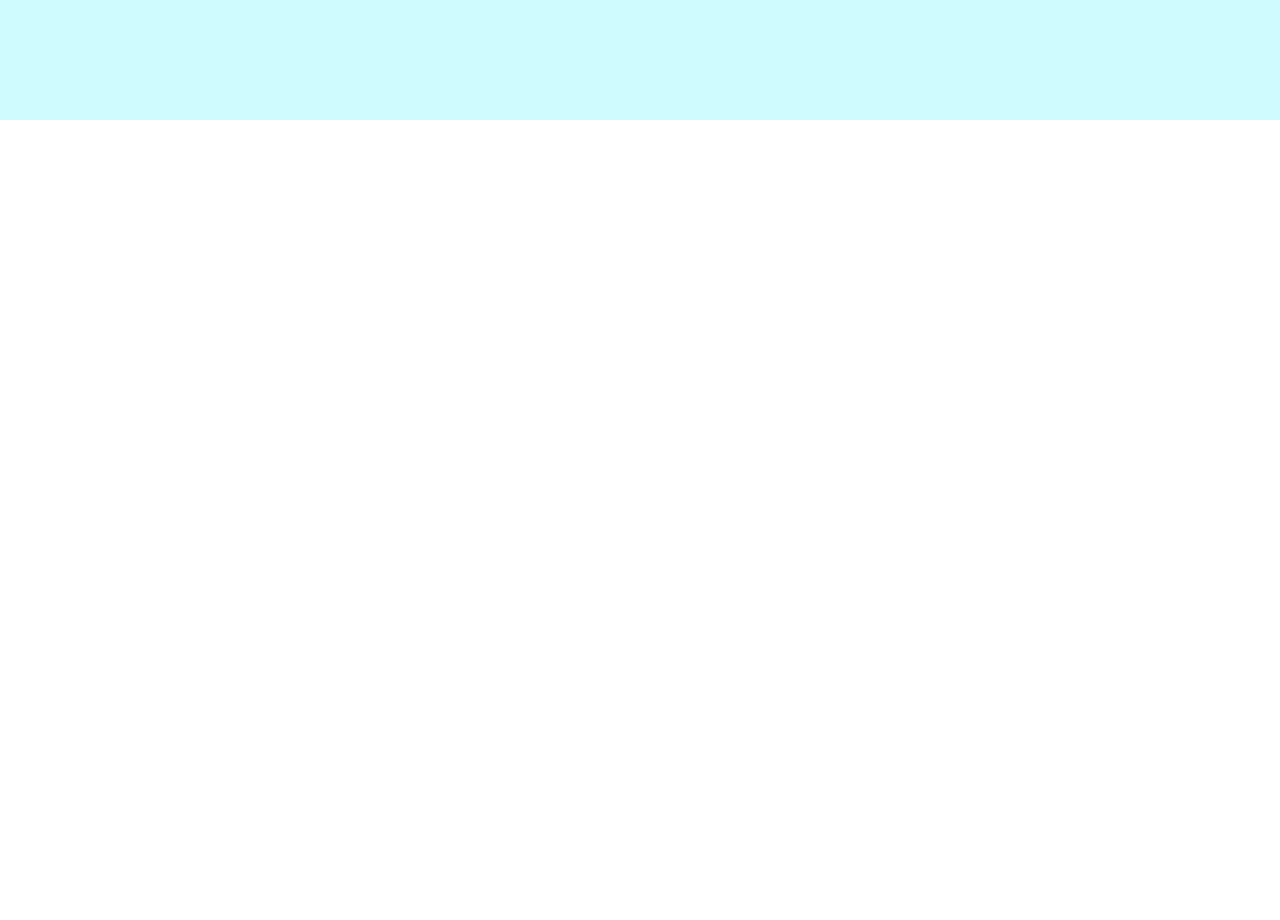
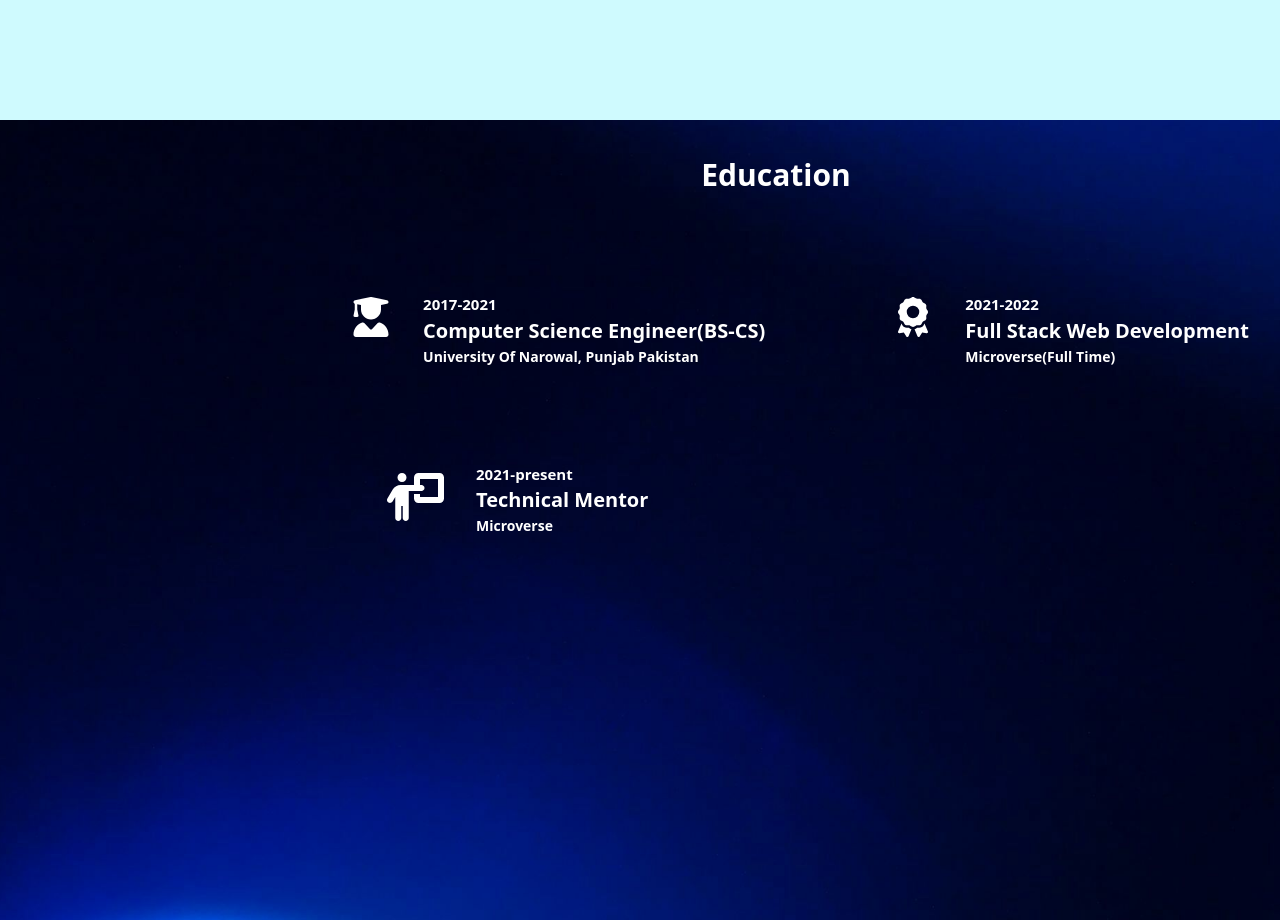
Before and after one commit to SabaAhmad404/My-Portfolio, a React (Create React App) app: page / in a window 1280 px wide. Shown: the part 1480-2400 px from the top of the page. Before the commit the page ends 1600 px from the top, so only its background shows below. Built offline with nearby package versions, Linux system fonts and the light colour scheme.

Commit message:
completed education portion

```diff
--- a/src/App.js
+++ b/src/App.js
@@ -4,7 +4,8 @@ import Navbar from "./components/Navbar";
 import backgroundImage from "../src/images/newrr.jpg";
 import AboutMe from "./components/AboutMe";
 import WorkSkills from "./components/WorkSkills";
-
+import Education from "./components/Education";
+import education from "./images/education.jpg"
 function App() {
   return (
     <>
@@ -25,8 +26,16 @@ function App() {
             <Navbar />
             <AboutMe />
           </div>
-          <div className="h-screen bg-cyan-100">
+          <div className="h-screen bg-cyan-100 ">
             <WorkSkills/>
+          </div>
+          <div  style={{
+              backgroundImage: `url(${education})`,
+              backgroundSize: "cover",
+              backgroundPosition: "center",
+            }}
+           className="h-screen">
+            <Education/>
           </div>
         </div>
       </div>
--- /dev/null
+++ b/src/components/Education.js
@@ -0,0 +1,74 @@
+import React from "react";
+import { FontAwesomeIcon } from "@fortawesome/react-fontawesome";
+import { faAward } from "@fortawesome/free-solid-svg-icons";
+import { faUserGraduate } from "@fortawesome/free-solid-svg-icons";
+import { faPersonChalkboard } from "@fortawesome/free-solid-svg-icons";
+
+export default function Education() {
+  return (
+    <>
+      <div className="mt-[2rem] flex items-center justify-center">
+        <h1 className="font-black text-white text-[30px] ml-[17rem]">
+          Education
+        </h1>
+      </div>
+      <div className="mt-[6rem] flex flex-row items-center justify-center gap-[8rem] ml-[20rem]">
+        <div className="flex flex-row gap-[2rem] ">
+          <FontAwesomeIcon
+            icon={faUserGraduate}
+            className="mt-[4px] h-[40px] w-[40px]"
+            style={{ color: "white" }}
+          />
+          <div className="">
+            <p className="font-Lato text-[15px] font-black text-white">
+              2017-2021
+            </p>
+            <h2 className="font-Poppins font-black text-[20px] text-white">
+              Computer Science Engineer(BS-CS)
+            </h2>
+            <p className="font-Inter font-black text-[14px] text-white">
+              University Of Narowal, Punjab Pakistan
+            </p>
+          </div>
+        </div>
+
+        <div className="flex flex-row gap-[2rem]">
+          <FontAwesomeIcon
+            icon={faAward}
+            className="mt-[4px] h-[40px] w-[40px]"
+            style={{ color: "white" }}
+          />
+          <div className="">
+            <p className="font-Lato text-[15px] font-black text-white">
+              2021-2022
+            </p>
+            <h2 className="font-Poppins font-black text-[20px] text-white">
+              Full Stack Web Development
+            </h2>
+            <p className="font-Inter font-black text-[14px] text-white">
+              Microverse(Full Time)
+            </p>
+          </div>
+        </div>
+      </div>
+      <div className="flex flex-row gap-[2rem] mt-[6rem] ml-[24rem]">
+        <FontAwesomeIcon
+          icon={faPersonChalkboard}
+          className="mt-[4px] h-[60px] w-[60px]"
+          style={{ color: "white" }}
+        />
+        <div className="">
+          <p className="font-Lato text-[15px] font-black text-white">
+            2021-present
+          </p>
+          <h2 className="font-Poppins font-black text-[20px] text-white">
+            Technical Mentor
+          </h2>
+          <p className="font-Inter font-black text-[14px] text-white">
+            Microverse
+          </p>
+        </div>
+      </div>
+    </>
+  );
+}
--- a/src/components/WorkSkills.js
+++ b/src/components/WorkSkills.js
@@ -19,7 +19,7 @@ export default function WorkSkills() {
   return (
     <>
       <div className=" mt-[2rem] ">
-        <h1 className="ml-[9rem] text-cyan-900 font-Inter font-black text-[30px] flex items-center justify-center">
+        <h1 className="ml-[13rem] text-slate-900 font-Inter font-black text-[30px] flex items-center justify-center">
           Technologies I Used
         </h1>
 
```
Also changed, not shown: src/images/education.jpg (added), src/images/services.jpg (added).
